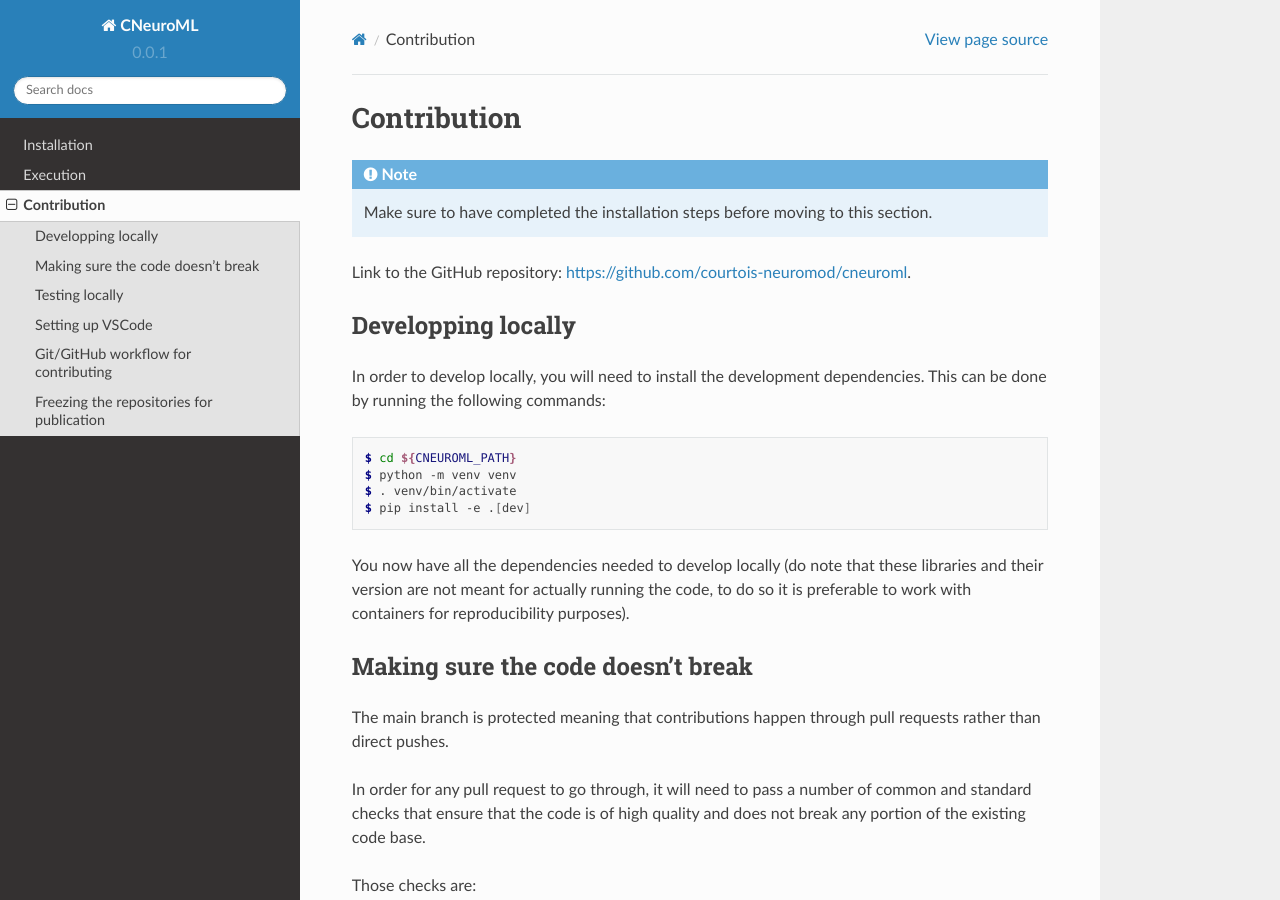
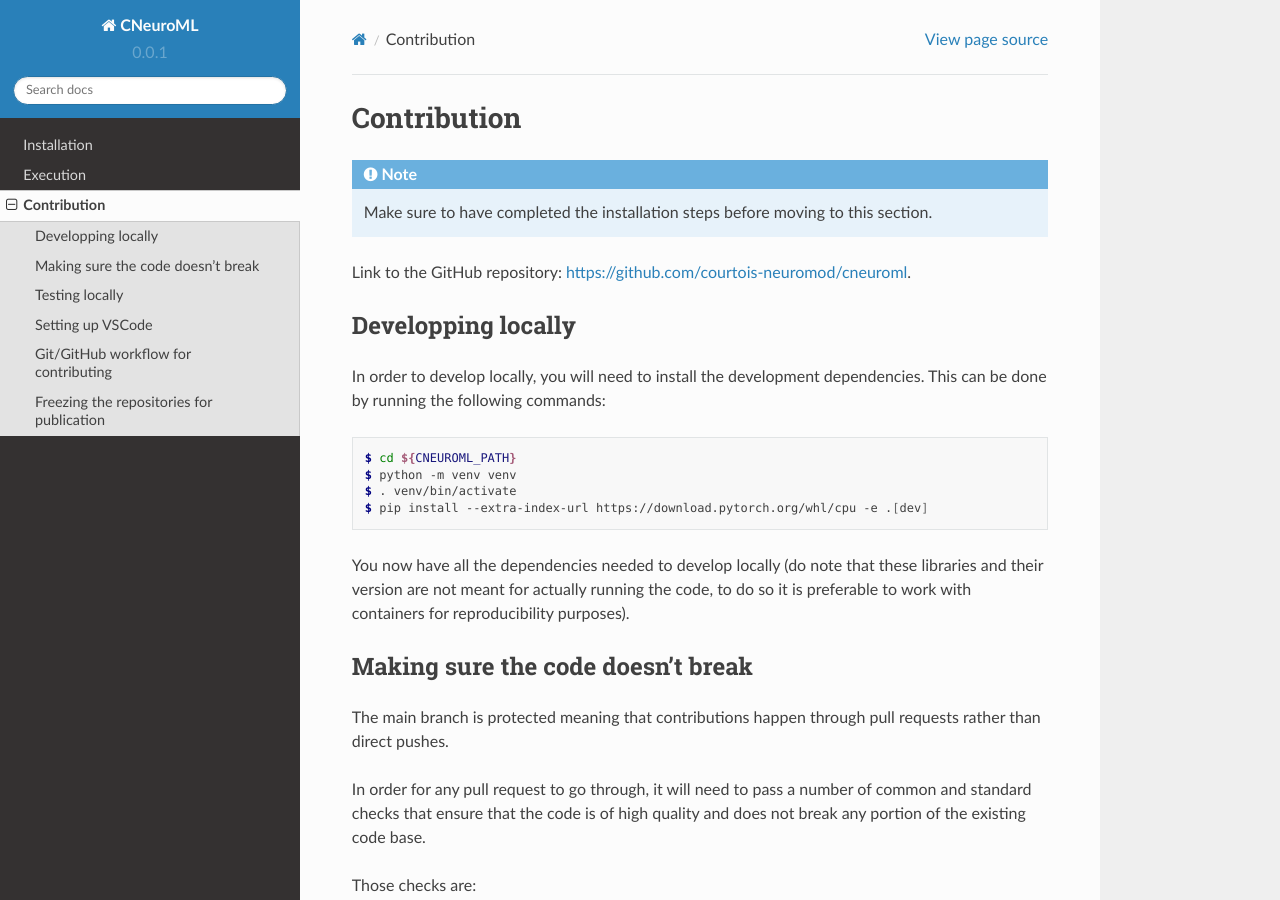
Before and after one commit to courtois-neuromod/cneuromax, a Sphinx documentation site: the page built from docs/Contribution.rst, in a window 1280 px wide and 900 px high. Built offline with Sphinx 7.4.7 and the Read the Docs theme 2.0.0, drawn with Linux system fonts in a browser that asks for light colours.

Commit message:
change extra-index-url flag position

```diff
--- a/docs/Contribution.rst
+++ b/docs/Contribution.rst
@@ -22,7 +22,7 @@ dependencies. This can be done by running the following commands:
     $ cd ${CNEUROML_PATH}
     $ python -m venv venv
     $ . venv/bin/activate
-    $ pip install -e .[dev]
+    $ pip install --extra-index-url https://download.pytorch.org/whl/cpu -e .[dev]
 
 You now have all the dependencies needed to develop locally (do note that
 these libraries and their version are not meant for actually running the
--- a/pyproject.toml
+++ b/pyproject.toml
@@ -15,7 +15,7 @@ dynamic = ["dependencies", "optional-dependencies"]
 [tool.setuptools.dynamic]
 dependencies = {file = "pyreqs/core.txt"}
 optional-dependencies.dev = {file = ["pyreqs/core_testing.txt",
-                                     "pyreqs/dl_testing.txt",
+                                     "pyreqs/dl.txt",
                                      "pyreqs/hpo.txt",
                                      "pyreqs/jupyter.txt",
                                      "pyreqs/ne.txt",
```
Also changed, not shown: 2 other files.
